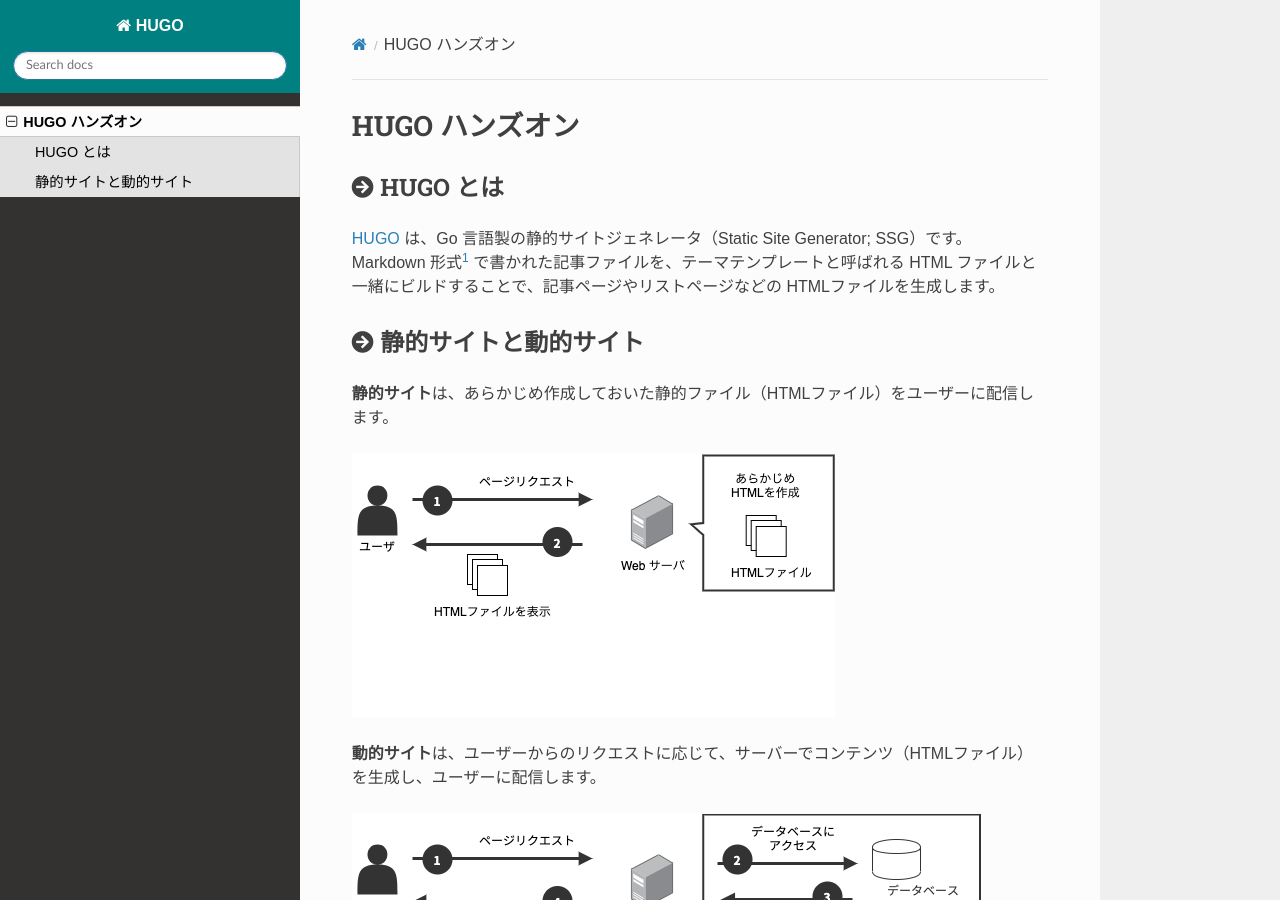
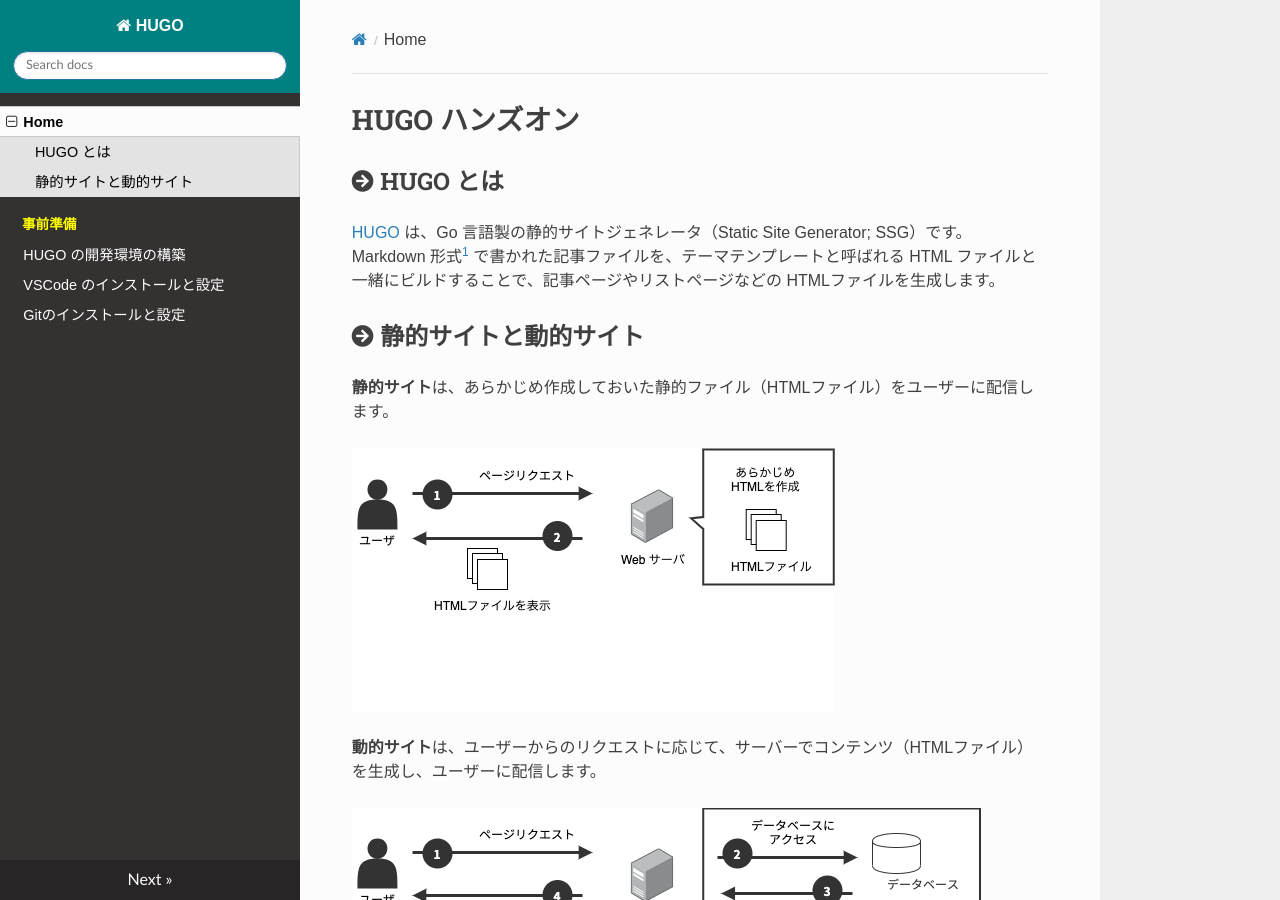
Before and after one commit to chick-p/hugo-handson, an MkDocs documentation site: the page built from src/index.md, in a window 1280 px wide and 900 px high. Built offline with MkDocs 1.6.1, drawn with Linux system fonts in a browser that asks for light colours; nearby versions of some CDN libraries; a script that is not in the unit is left out; part of the change alters nothing that is shown.

Commit message:
feat: add prepare section

````diff
--- a/mkdocs.yml
+++ b/mkdocs.yml
@@ -7,6 +7,12 @@ theme:
     - toml
 docs_dir: src
 site_dir: docs
+nav:
+  - Home: index.md
+  - 事前準備:
+    - 00_prepare/00_hugo.md
+    - 00_prepare/01_vscode.md
+    - 00_prepare/02_git.md
 markdown_extensions:
   - toc:
       permalink: True
--- /dev/null
+++ b/src/00_prepare/00_hugo.md
@@ -0,0 +1,75 @@
+# HUGO の開発環境の構築
+この節では、HUGO のインストールなどの準備事項を説明します。
+
+---
+
+## HUGO のインストール
+HUGO をインストールします。
+
+### masOS の場合
+Homebrew がない場合、[Homebrew](https://brew.sh/) をインストールします。
+次のコマンドを実行します。
+
+```bash
+$ /usr/bin/ruby -e "$(curl -fsSL https://raw.githubusercontent.com/Homebrew/install/master/install)"
+```
+
+HUGO をインストールします。
+
+```
+$ brew install hugo
+```
+
+作業用ディレクトリを作成します。
+
+```
+$ mkdir ~/Sites
+```
+
+次のようなファイル構成になっていれば OK です。
+
+```bash
+/User/username
+├── ...
+├── Sites
+├── ...
+```
+
+### Windows の場合
+
+1. Cドライブ直下に「Hugo」ディレクトリを作成します。
+2. 「Hugo」ディレクトリの下に「bin」「Sites」ディレクトリを作成します。
+3. [HUGO Releases](https://github.com/gohugoio/hugo/releases) の「hugo_xxx_Windows-64bit.zip」をダウンロードします。xxx はバージョンです。
+4. ダウンロードした zip ファイルを解凍します。「hugo.exe」を 2. で作成した「bin」の下にコピーします。
+5. 環境変数に「`C:\Hugo\bin`」を追加します。
+
+次のようなファイル構成になっていれば OK です。
+
+```bash
+C:\
+├── HUGO
+│   ├── bin # 実行ファイルディレクトリ
+│   │    └── hugo.exe
+│   └── Sites # 作業用ディレクトリ
+├── ...
+```
+
+### インストールできたかの確認
+
+次のコマンドを実行します。
+
+```bash
+$ hugo version
+```
+
+次のように、バージョン番号が表示されれば OK です。
+
+```bash
+$ hugo version
+Hugo Static Site Generator v0.62.2/extended darwin/amd64 BuildDate: unknown
+```
+
+## 参考
+
+- [Hugo Install - mac](https://gohugo.io/getting-started/installing/#homebrew-macos)
+- [Hugo Install - Windows: Technical User](https://gohugo.io/getting-started/installing/#windows)
--- /dev/null
+++ b/src/00_prepare/01_vscode.md
@@ -0,0 +1,67 @@
+# VSCode のインストールと設定
+この節では、Visual Studio Code のインストールとおすすめ設定を説明します。
+
+---
+
+## インストール
+
+- [Visual Studio Code](https://azure.microsoft.com/ja-jp/products/visual-studio-code/)（以下、VSCode）をインストールしてください。
+- 日本語化が必要な場合は、「[Japanese Language Pack for Visual Studio Code](https://marketplace.visualstudio.com/items?itemName=MS-CEINTL.vscode-language-pack-ja)」という拡張をインストールしてください。
+
+## HUGO 開発におすすめの設定
+
+HUGO 開発におすすめの設定です。
+
+設定する場合は、「設定内容」を VSCode の[全体の設定]または [ワークスペースの設定]の`setting.json` に記載してください。
+
+```json
+ // インデントのガイドラインを表示します
+"editor.renderIndentGuides": true,
+// タブのサイズをスペース2にします。
+"editor.tabSize": 2,
+ // 空白を･で表示します
+"editor.renderWhitespace": "all",
+// 制御文字を表示します
+"editor.renderControlCharacters": true,
+```
+
+!!! Note
+    全体の設定をする場合、次の手順で設定します。
+
+    1. Ctrl(mac の場合は Command) + Shift + P でコマンドパレットを開きます。
+    2. 「setting」と入力します。
+    3. 「設定（JSON）を開く」を選択します。
+
+## コンソールから VSCode を起動する
+
+コンソールで VSCode を起動するには `code パス` コマンドを実行します。
+
+パスに指定したディレクトリをワークスペースとして、VSCode を起動できます。左パネルにエキスプローラーが表示され、パス以下のファイルを一覧できます。
+
+```bash
+# ディレクトリを移動
+$ cd ~/foo
+# カレントディレクトリ（~/foo）をプロジェクトルートとして VSCode を起動する
+$ code .
+```
+
+!!! Note
+    mac の場合、`code` コマンドを実行するには設定が必要です
+
+    1. Ctrl(mac の場合は Command) + Shift + P でコマンドパレットを開きます。
+    2. 「Shell」と入力します。
+    3. 「シェル コマンド：PATH 内に `code` コマンドをインストールします」を選択する
+
+## おすすめの拡張
+おすすめの VSCode 拡張です。
+
+|拡張名 |説明
+|:--|:--
+|[Bracket Pair Colorizer](https://marketplace.visualstudio.com/items?itemName=CoenraadS.bracket-pair-colorizer) |対になるカッコに色を付ける拡張です。
+|[Auto Closing Tag](https://marketplace.visualstudio.com/items?itemName=formulahendry.auto-close-tag) |自動で HTML の閉じタグを挿入する拡張です。
+|[Auto Rename Tag](https://marketplace.visualstudio.com/items?itemName=formulahendry.auto-rename-tag) |開始タグを修正したときに、自動で対になる終了タグを修正する拡張です。
+|[Highlight Matching Tag](https://marketplace.visualstudio.com/items?itemName=vincaslt.highlight-matching-tag)|タグにカーソルを合わせたときに対応するタグがハイライトされる拡張です。
+|[HTML Snippets](https://marketplace.visualstudio.com/items?itemName=abusaidm.html-snippets) |シンタックスハイライトや HTML タグの入力補助をします。
+|[IntelliSense for CSS class names in HTML](https://marketplace.visualstudio.com/items?itemName=Zignd.html-css-class-completion) |クラスやID属性の補完をします。
+|[nbsp-vscode](https://marketplace.visualstudio.com/items?itemName=possan.nbsp-vscode) |`\&nbsp;` をハイライトします。
+|[zenkaku](https://marketplace.visualstudio.com/items?itemName=mosapride.zenkaku) |全角スペースをハイライトします。
--- /dev/null
+++ b/src/00_prepare/02_git.md
@@ -0,0 +1,27 @@
+# Gitのインストールと設定
+
+この節では、Git のインストールと設定を説明します。
+
+---
+
+## インストール
+macOS の場合は、標準でインストールされています。
+
+Windows の場合は、[git for windows](https://gitforwindows.org/)からインストーラーをダウンロードし、インストールします。
+
+## ユーザー情報の設定
+コミットに付与されるユーザー情報を設定します。初期設定では PC 名になっているので変更します。
+
+### PC 全体で共通のユーザー情報を設定する場合
+
+```bash
+$ git config --global user.name "ユーザー名"
+$ git config --global user.email "username@example.com"
+```
+
+### 特定のリポジトリだけユーザー情報を設定したい場合
+
+```bash
+$ git config --local user.name "ユーザー名"
+$ git config --local user.email "username@example.com"
+```
````
